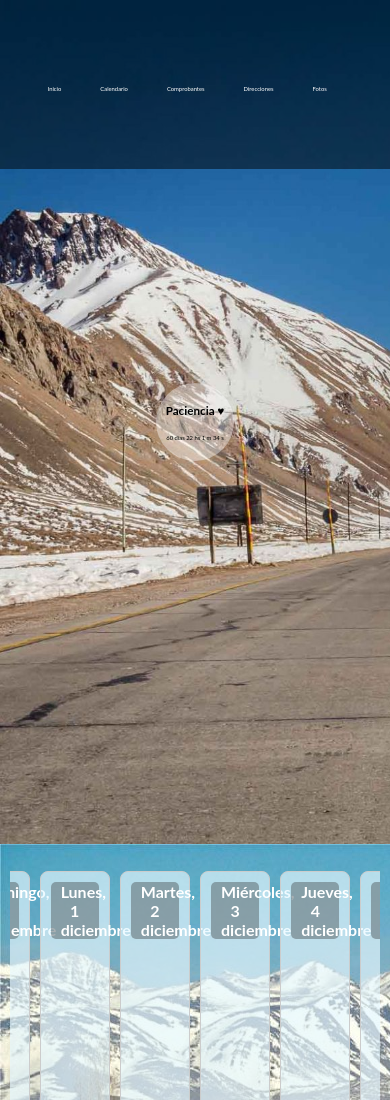
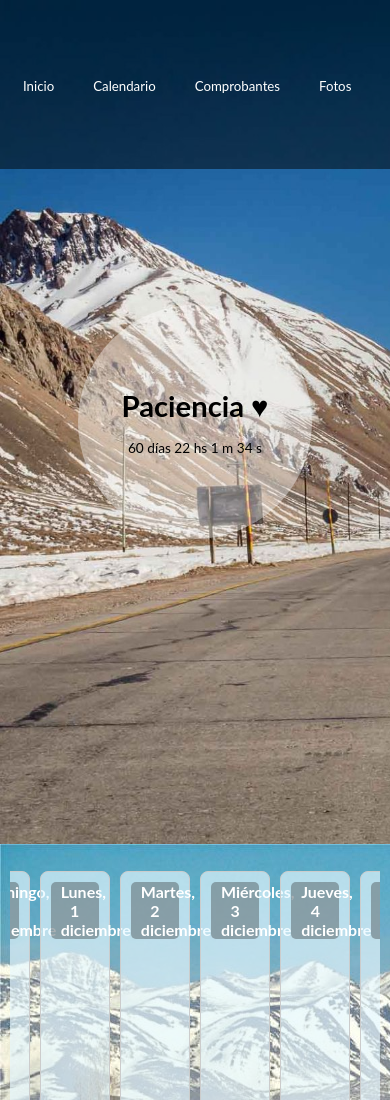
Before and after one commit to MauricioBuda/Mendoza, a website built with Vite: page index.html in a window 390 px wide. Shown: the top 1100 px of the page. Built offline with nearby package versions, Linux system fonts and the light colour scheme.

Commit message:
calendario ok

```diff
--- a/index.html
+++ b/index.html
@@ -39,9 +39,6 @@
               </li>
               <li>
                 <a id="comprobantes" href="#comprobantes"> Comprobantes </a>
-              </li>
-              <li>
-                <a id="direcciones" href="#direcciones"> Direcciones </a>
               </li>
               <li>
                 <a id="fotos" href="#fotos"> Fotos </a>
--- a/src/css/contador.css
+++ b/src/css/contador.css
@@ -15,3 +15,25 @@
   .contador {
     font-size: 1.5vw;
   }
+
+
+
+
+
+
+
+
+
+   @media screen and (max-width: 524px) {
+
+    .div-contador{
+    height: 60vw;
+    width: 60vw;
+    font-size: 5vw;
+  }
+
+    .contador {
+    font-size: 3.5vw;
+  }
+
+   }
--- a/src/css/inicio.css
+++ b/src/css/inicio.css
@@ -20,9 +20,6 @@
     background-color: rgba(0, 0, 0, 0.491);
   }
 
-  .logo-menu{
-    width: 9vw;
-  }
 
   .ul-menu{
     display: flex;
@@ -30,7 +27,6 @@
   }
 
   .ul-menu li a {
-    /* color: #f5b75a; */
     color: white;
     font-size: 1.5vw;
   }
@@ -38,3 +34,19 @@
   .ul-menu li a:hover {
     border-bottom: 2px solid #f2a739;
   }
+
+
+
+
+
+
+
+
+
+   @media screen and (max-width: 524px) {
+
+  .ul-menu li a {
+    font-size: 3.4vw;
+  }
+
+   }
```
